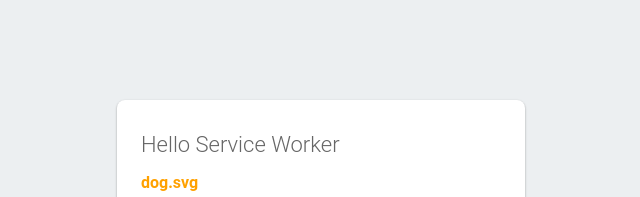
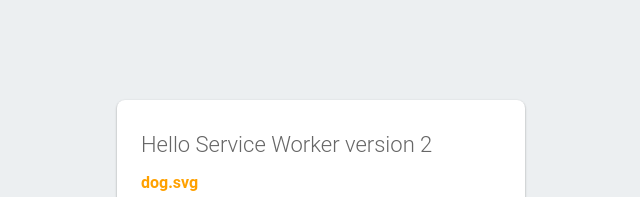
Before and after one commit to bseib/service-worker-demo, a plain HTML site: page public/index.html in a window 1280 px wide. Shown: the top 197 px of the page, without its empty margins (319-959 px from the left). Drawn offline with Linux system fonts and the light colour scheme.

Commit message:
log that the service worker version has changed

```diff
--- a/public/index.html
+++ b/public/index.html
@@ -23,7 +23,7 @@
   </head>
   <body>
     <div id="message">
-      <h1>Hello Service Worker</h1>
+      <h1>Hello Service Worker version 2</h1>
       <h2>dog.svg</h2>
       <img src="/dog.svg"/>
     </div>
```
